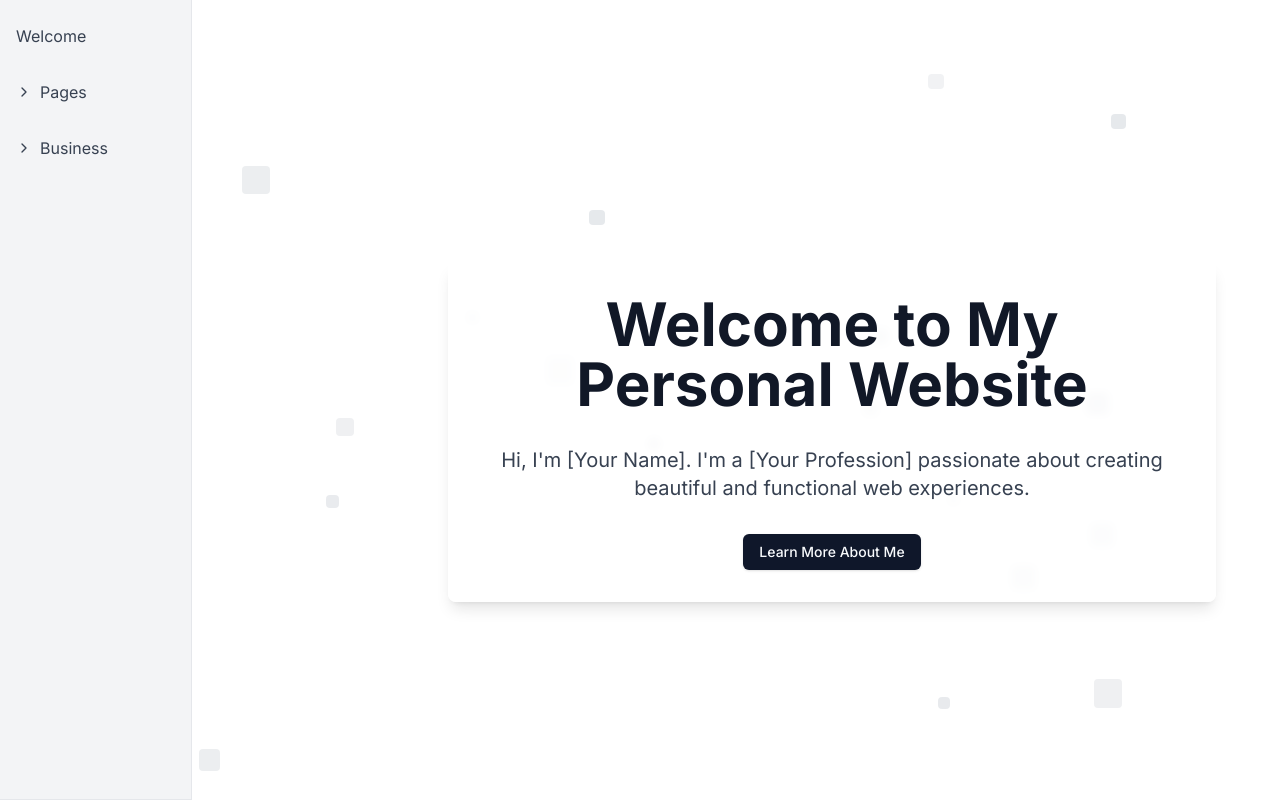
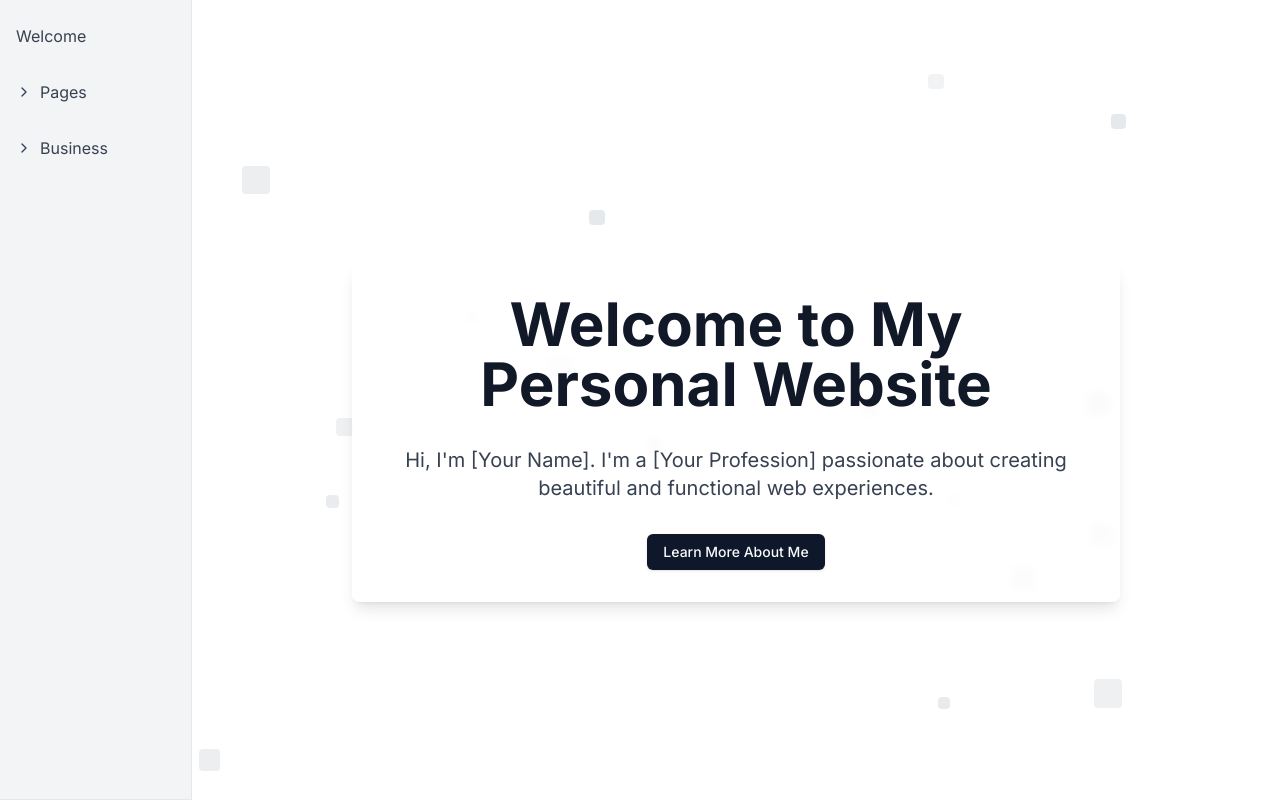
Before and after one commit to AkioNuernberger/Web, a Next.js app in the folder akio-web/: page / in a window 1280 px wide. Shown: the top 810 px of the page. Built offline with nearby package versions, Linux system fonts and the light colour scheme.

Commit message:
center main text component

```diff
--- a/akio-web/app/page.tsx
+++ b/akio-web/app/page.tsx
@@ -5,7 +5,7 @@
   return (
     <>
       <AnimatedBackground />
-      <div className="min-h-screen flex items-center justify-center content-container">
+      <main className="flex min-h-screen items-center justify-center">
         <div className="max-w-3xl w-full space-y-8 text-center bg-white/80 backdrop-blur-sm p-8 rounded-lg shadow-lg">
           <h1 className="text-4xl font-bold text-gray-900 sm:text-5xl md:text-6xl">
             Welcome to My Personal Website
@@ -17,7 +17,7 @@
             <Button>Learn More About Me</Button>
           </div>
         </div>
-      </div>
+      </main>
     </>
   )
 }
```
